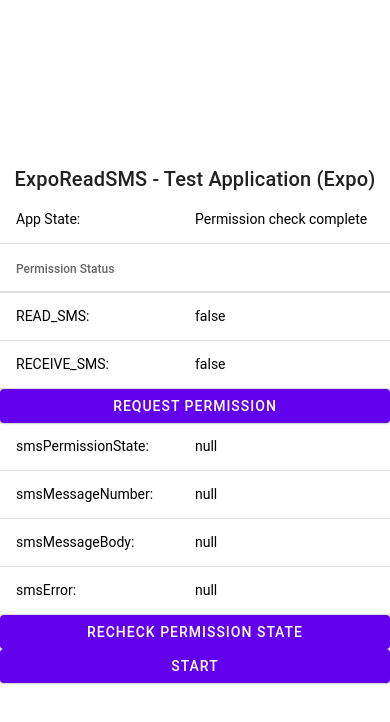
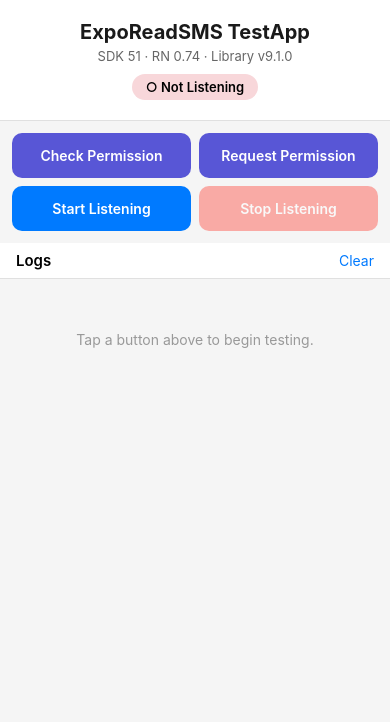
Before and after one commit to maniac-tech/ExpoReadSMS-TestApp, a React Native app: screen / in a window 390 px wide. Shown: the top 722 px of the page. Built offline with nearby package versions, Linux system fonts and the light colour scheme.

Commit message:
feat: Bump the sms lib to 9.1.2

```diff
--- a/App.js
+++ b/App.js
@@ -1,130 +1,185 @@
+import React, { useState } from "react";
+import {
+  StyleSheet,
+  Text,
+  View,
+  TouchableOpacity,
+  ScrollView,
+  SafeAreaView,
+} from "react-native";
 import { StatusBar } from "expo-status-bar";
-import { StyleSheet, Text, View } from "react-native";
 import {
-  Button,
-  DataTable,
-  Title,
-  Provider as PaperProvider,
-  Divider,
-} from "react-native-paper";
-
-import useApp from "./useApp";
-
-const PermissionStatus = ({
-  READ_SMS_PERMISSION_STATUS,
-  RECEIVE_SMS_PERMISSION_STATUS,
+  startReadSMS,
+  stopReadSMS,
+  checkIfHasSMSPermission,
   requestReadSMSPermission,
-}) => {
-  console.log(
-    "READ_SMS_PERMISSION_STATUS, RECEIVE_SMS_PERMISSION_STATUS:",
-    READ_SMS_PERMISSION_STATUS,
-    RECEIVE_SMS_PERMISSION_STATUS
-  );
-  return (
-    <DataTable>
-      <DataTable.Header>
-        <DataTable.Title>Permission Status</DataTable.Title>
-      </DataTable.Header>
-
-      <DataTable.Row>
-        <DataTable.Cell>READ_SMS:</DataTable.Cell>
-        <DataTable.Cell>
-          {READ_SMS_PERMISSION_STATUS + "" || "null"}
-        </DataTable.Cell>
-      </DataTable.Row>
-      <DataTable.Row>
-        <DataTable.Cell>RECEIVE_SMS:</DataTable.Cell>
-        <DataTable.Cell>
-          {RECEIVE_SMS_PERMISSION_STATUS + "" || "null"}
-        </DataTable.Cell>
-      </DataTable.Row>
-
-      {(!READ_SMS_PERMISSION_STATUS || !RECEIVE_SMS_PERMISSION_STATUS) && (
-        <Button onPress={requestReadSMSPermission} mode="contained">
-          Request Permission
-        </Button>
-      )}
-    </DataTable>
-  );
-};
+} from "@maniac-tech/react-native-expo-read-sms";
 
 export default function App() {
-  const {
-    appState,
-    buttonClickHandler,
-    checkPermissions,
-    errorCallbackStatus,
-    hasReceiveSMSPermission,
-    hasReadSMSPermission,
-    requestReadSMSPermission,
-    smsPermissionState,
-    successCallbackStatus,
-    smsMessageBody,
-    smsMessageNumber,
-    smsError,
-  } = useApp();
+  const [logs, setLogs] = useState([]);
+  const [isListening, setIsListening] = useState(false);
+  const [permissionStatus, setPermissionStatus] = useState(null);
+
+  const addLog = (message, type = "info") => {
+    const timestamp = new Date().toLocaleTimeString();
+    setLogs((prev) => [{ message, type, timestamp }, ...prev]);
+  };
+
+  // ─── Test: checkIfHasSMSPermission ──────────────────────────────────────────
+  const handleCheckPermission = async () => {
+    addLog("Checking SMS permissions...");
+    try {
+      const result = await checkIfHasSMSPermission();
+      setPermissionStatus(result);
+      addLog(
+        `READ_SMS: ${result.hasReadSmsPermission}, RECEIVE_SMS: ${result.hasReceiveSmsPermission}`,
+        result.hasReadSmsPermission && result.hasReceiveSmsPermission
+          ? "success"
+          : "warning"
+      );
+    } catch (e) {
+      addLog(`Error checking permission: ${e.message}`, "error");
+    }
+  };
+
+  // ─── Test: requestReadSMSPermission ─────────────────────────────────────────
+  const handleRequestPermission = async () => {
+    addLog("Requesting SMS permissions...");
+    try {
+      const granted = await requestReadSMSPermission();
+      addLog(
+        granted ? "Permissions granted ✓" : "Permissions denied ✗",
+        granted ? "success" : "error"
+      );
+      // Refresh permission status after request
+      await handleCheckPermission();
+    } catch (e) {
+      addLog(`Error requesting permission: ${e.message}`, "error");
+    }
+  };
+
+  // ─── Test: startReadSMS ──────────────────────────────────────────────────────
+  const handleStartListening = async () => {
+    addLog("Starting SMS listener...");
+    try {
+      await startReadSMS((status, sms, error) => {
+        if (status === "success") {
+          addLog(`SMS received: ${sms}`, "success");
+          setIsListening(true);
+        } else {
+          addLog(`SMS listener error: ${error}`, "error");
+          setIsListening(false);
+        }
+      });
+      setIsListening(true);
+      addLog("SMS listener started — send an SMS to test ✓", "success");
+    } catch (e) {
+      addLog(`Failed to start listener: ${e.message}`, "error");
+    }
+  };
+
+  // ─── Test: stopReadSMS ───────────────────────────────────────────────────────
+  const handleStopListening = () => {
+    addLog("Stopping SMS listener...");
+    try {
+      stopReadSMS();
+      setIsListening(false);
+      addLog("SMS listener stopped ✓", "success");
+    } catch (e) {
+      addLog(`Failed to stop listener: ${e.message}`, "error");
+    }
+  };
+
+  const clearLogs = () => setLogs([]);
 
   return (
-    <PaperProvider>
-      <View style={styles.container}>
-        <StatusBar style="auto" />
-        <Title>ExpoReadSMS - Test Application (Expo)</Title>
+    <SafeAreaView style={styles.container}>
+      <StatusBar style="auto" />
 
-        <DataTable>
-          <DataTable.Row>
-            <DataTable.Cell>App State:</DataTable.Cell>
-            <DataTable.Cell>{appState}</DataTable.Cell>
-          </DataTable.Row>
-        </DataTable>
-        <Divider />
-        <PermissionStatus
-          READ_SMS_PERMISSION_STATUS={hasReadSMSPermission}
-          RECEIVE_SMS_PERMISSION_STATUS={hasReceiveSMSPermission}
-          requestReadSMSPermission={requestReadSMSPermission}
-        />
-        <DataTable>
-          <DataTable.Row>
-            <DataTable.Cell>
-              <Text>smsPermissionState:</Text>
-            </DataTable.Cell>
-            <DataTable.Cell>{smsPermissionState + "" || "null"}</DataTable.Cell>
-          </DataTable.Row>
-          <DataTable.Row>
-            <DataTable.Cell>
-              <Text>smsMessageNumber:</Text>
-            </DataTable.Cell>
-            <DataTable.Cell>{smsMessageNumber + "" || "null"}</DataTable.Cell>
-          </DataTable.Row>
-          <DataTable.Row>
-            <DataTable.Cell>
-              <Text>smsMessageBody:</Text>
-            </DataTable.Cell>
-            <DataTable.Cell>{smsMessageBody + "" || "null"}</DataTable.Cell>
-          </DataTable.Row>
-          <DataTable.Row>
-            <DataTable.Cell>
-              <Text>smsError:</Text>
-            </DataTable.Cell>
-            <DataTable.Cell>{smsError + "" || "null"}</DataTable.Cell>
-          </DataTable.Row>
+      <View style={styles.header}>
+        <Text style={styles.title}>ExpoReadSMS TestApp</Text>
+        <Text style={styles.subtitle}>SDK 51 · RN 0.74 · Library v9.1.0</Text>
+        <View style={[styles.badge, isListening ? styles.badgeActive : styles.badgeInactive]}>
+          <Text style={styles.badgeText}>
+            {isListening ? "● Listening" : "○ Not Listening"}
+          </Text>
+        </View>
+      </View>
 
-          <Button onPress={checkPermissions} title="start" mode="contained">
-            Recheck permission state
-          </Button>
-          <Button onPress={buttonClickHandler} title="start" mode="contained">
-            Start
-          </Button>
-        </DataTable>
+      <View style={styles.buttonGrid}>
+        <TouchableOpacity style={[styles.button, styles.buttonSecondary]} onPress={handleCheckPermission}>
+          <Text style={styles.buttonText}>Check Permission</Text>
+        </TouchableOpacity>
+
+        <TouchableOpacity style={[styles.button, styles.buttonSecondary]} onPress={handleRequestPermission}>
+          <Text style={styles.buttonText}>Request Permission</Text>
+        </TouchableOpacity>
+
+        <TouchableOpacity
+          style={[styles.button, styles.buttonPrimary, isListening && styles.buttonDisabled]}
+          onPress={handleStartListening}
+          disabled={isListening}
+        >
+          <Text style={styles.buttonText}>Start Listening</Text>
+        </TouchableOpacity>
+
+        <TouchableOpacity
+          style={[styles.button, styles.buttonDanger, !isListening && styles.buttonDisabled]}
+          onPress={handleStopListening}
+          disabled={!isListening}
+        >
+          <Text style={styles.buttonText}>Stop Listening</Text>
+        </TouchableOpacity>
       </View>
-    </PaperProvider>
+
+      <View style={styles.logsHeader}>
+        <Text style={styles.logsTitle}>Logs</Text>
+        <TouchableOpacity onPress={clearLogs}>
+          <Text style={styles.clearText}>Clear</Text>
+        </TouchableOpacity>
+      </View>
+
+      <ScrollView style={styles.logsContainer}>
+        {logs.length === 0 && (
+          <Text style={styles.emptyLogs}>Tap a button above to begin testing.</Text>
+        )}
+        {logs.map((log, index) => (
+          <View key={index} style={[styles.logEntry, styles[`log_${log.type}`]]}>
+            <Text style={styles.logTime}>{log.timestamp}</Text>
+            <Text style={styles.logMessage}>{log.message}</Text>
+          </View>
+        ))}
+      </ScrollView>
+    </SafeAreaView>
   );
 }
 
 const styles = StyleSheet.create({
-  container: {
-    flex: 1,
-    backgroundColor: "#fff",
-    alignItems: "center",
-    justifyContent: "center",
-  },
+  container: { flex: 1, backgroundColor: "#f5f5f5" },
+  header: { padding: 20, backgroundColor: "#fff", alignItems: "center", borderBottomWidth: 1, borderBottomColor: "#e0e0e0" },
+  title: { fontSize: 20, fontWeight: "bold", color: "#1a1a1a" },
+  subtitle: { fontSize: 13, color: "#666", marginTop: 4 },
+  badge: { marginTop: 10, paddingHorizontal: 14, paddingVertical: 5, borderRadius: 20 },
+  badgeActive: { backgroundColor: "#d4edda" },
+  badgeInactive: { backgroundColor: "#f8d7da" },
+  badgeText: { fontSize: 13, fontWeight: "600" },
+  buttonGrid: { flexDirection: "row", flexWrap: "wrap", padding: 12, gap: 8 },
+  button: { flex: 1, minWidth: "45%", padding: 14, borderRadius: 10, alignItems: "center" },
+  buttonPrimary: { backgroundColor: "#007AFF" },
+  buttonSecondary: { backgroundColor: "#5856D6" },
+  buttonDanger: { backgroundColor: "#FF3B30" },
+  buttonDisabled: { opacity: 0.4 },
+  buttonText: { color: "#fff", fontWeight: "600", fontSize: 14 },
+  logsHeader: { flexDirection: "row", justifyContent: "space-between", alignItems: "center", paddingHorizontal: 16, paddingVertical: 8, backgroundColor: "#fff", borderBottomWidth: 1, borderBottomColor: "#e0e0e0" },
+  logsTitle: { fontSize: 15, fontWeight: "600" },
+  clearText: { fontSize: 14, color: "#007AFF" },
+  logsContainer: { flex: 1, padding: 12 },
+  emptyLogs: { color: "#999", textAlign: "center", marginTop: 40, fontSize: 14 },
+  logEntry: { padding: 10, marginBottom: 8, borderRadius: 8, borderLeftWidth: 4 },
+  log_info: { backgroundColor: "#e8f4f8", borderLeftColor: "#007AFF" },
+  log_success: { backgroundColor: "#d4edda", borderLeftColor: "#28a745" },
+  log_warning: { backgroundColor: "#fff3cd", borderLeftColor: "#ffc107" },
+  log_error: { backgroundColor: "#f8d7da", borderLeftColor: "#dc3545" },
+  logTime: { fontSize: 11, color: "#888", marginBottom: 2 },
+  logMessage: { fontSize: 13, color: "#1a1a1a" },
 });
--- a/app.json
+++ b/app.json
@@ -1,8 +1,9 @@
 {
   "expo": {
-    "name": "ExpoReadSMS-Test",
-    "slug": "ExpoReadSMS-Test",
+    "name": "ExpoReadSMS-TestApp",
+    "slug": "ExpoReadSMS-TestApp",
     "version": "1.0.0",
+    "sdkVersion": "53.0.0",
     "orientation": "portrait",
     "icon": "./assets/icon.png",
     "userInterfaceStyle": "light",
@@ -11,49 +12,28 @@
       "resizeMode": "contain",
       "backgroundColor": "#ffffff"
     },
-    "updates": {
-      "enabled": true,
-      "fallbackToCacheTimeout": 0,
-      "url": "https://u.expo.dev/645044d2-03a2-47c7-be5f-d5ff0f228cb7"
-    },
-    "assetBundlePatterns": [
-      "**/*"
-    ],
-    "ios": {
-      "supportsTablet": true
-    },
     "android": {
       "adaptiveIcon": {
         "foregroundImage": "./assets/adaptive-icon.png",
-        "backgroundColor": "#FFFFFF"
+        "backgroundColor": "#ffffff"
       },
-      "package": "com.maniactech.exporeadsmstest",
-      "permissions": []
-    },
-    "web": {
-      "favicon": "./assets/favicon.png"
+      "package": "com.maniactech.exporeadsms",
+      "permissions": [
+        "android.permission.RECEIVE_SMS",
+        "android.permission.READ_SMS"
+      ]
     },
     "plugins": [
-      "expo-updates",
       [
         "expo-build-properties",
         {
           "android": {
-            "minSdkVersion": 34,
             "compileSdkVersion": 34,
             "targetSdkVersion": 34,
-            "buildToolsVersion": "34.0.0"
+            "minSdkVersion": 23
           }
         }
       ]
-    ],
-    "runtimeVersion": {
-      "policy": "sdkVersion"
-    },
-    "extra": {
-      "eas": {
-        "projectId": "645044d2-03a2-47c7-be5f-d5ff0f228cb7"
-      }
-    }
+    ]
   }
 }
```
Also changed, not shown: package.json (+7 -12 lines).
